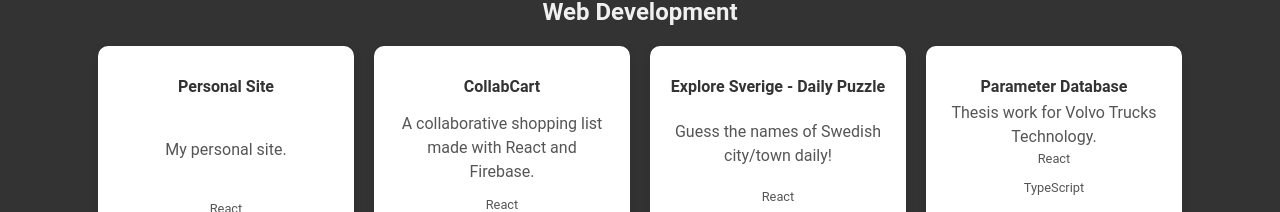
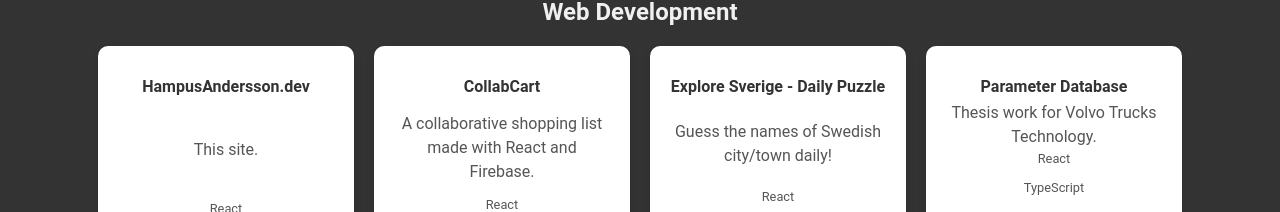
Before and after one commit to HampusAndersson01/HampusAndersson.dev, a React (Create React App) app: page /portfolio in a window 1280 px wide. Shown: the part 197-409 px from the top of the page. Built offline with nearby package versions, Linux system fonts and the light colour scheme.

Commit message:
Changed project title and desc

```diff
--- a/src/pages/PortfolioPage.tsx
+++ b/src/pages/PortfolioPage.tsx
@@ -4,8 +4,8 @@ import Portfolio from "../components/Portfolio";
 const PortfolioPage: React.FC = () => {
   const projects = [
     {
-      title: "Personal Site",
-      description: "My personal site.",
+      title: "HampusAndersson.dev",
+      description: "This site.",
       languages: ["React", "TypeScript"],
       githubLink: "https://github.com/HampusAndersson01/PersonalSite",
       category: "Web Development",
```
